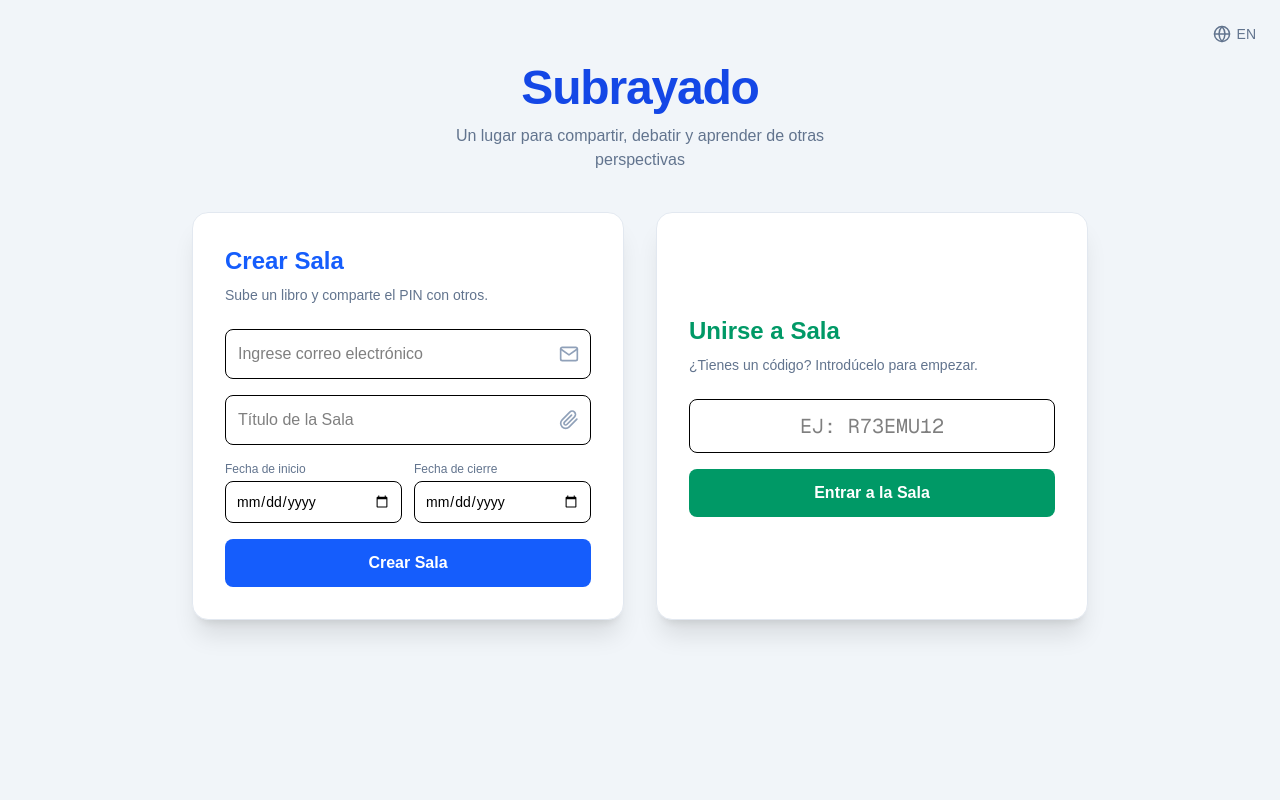
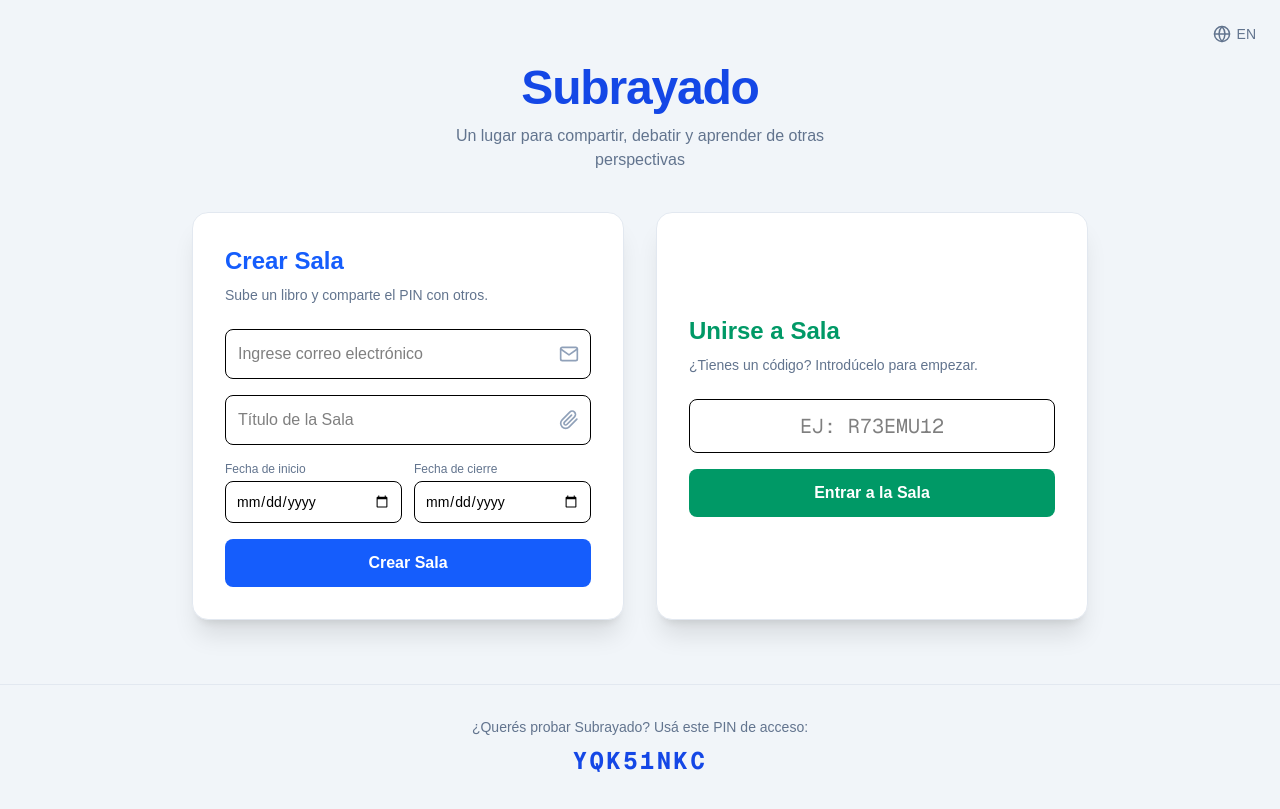
Before and after one commit to loveragabriel/subrayado, a Next.js app in the folder frontend/: page / in a window 1280 px wide. Built offline with nearby package versions, Linux system fonts and the light colour scheme.

Commit message:
footer added for display roomPin Access

```diff
--- a/frontend/src/app/page.tsx
+++ b/frontend/src/app/page.tsx
@@ -84,7 +84,16 @@ export default function Home() {
           </div>
         )}
       </main>
-
+      <footer className="py-8 px-6 text-center border-t border-slate-200">
+        <p className="text-sm text-slate-500 mb-2">
+          {lang === 'es'
+            ? '¿Querés probar Subrayado? Usá este PIN de acceso:'
+            : 'Want to try Subrayado? Use this access PIN:'}
+        </p>
+        <span className="font-mono font-bold text-blue-700 text-2xl tracking-widest">
+          YQK51NKC
+        </span>
+      </footer>
     </div>
   )
 }
```
